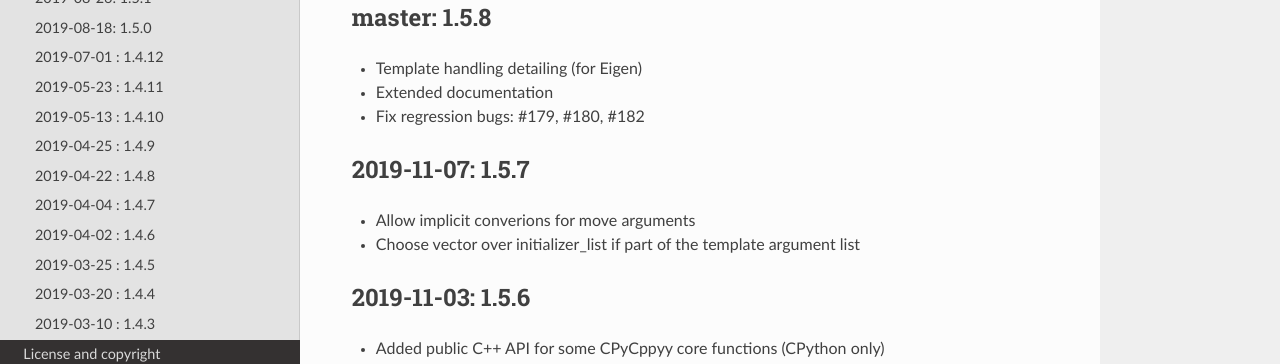
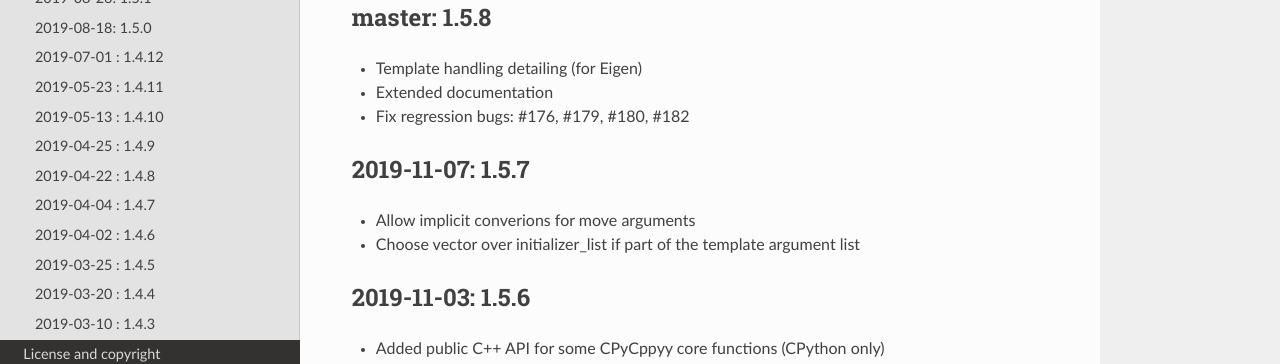
Before and after one commit to wlav/cppyy, a Sphinx documentation site: the page built from doc/source/changelog.rst, in a window 1280 px wide and 900 px high. Shown: the part 255-619 px from the top of the window. Built offline with Sphinx 7.4.7 and the Read the Docs theme 2.0.0, drawn with Linux system fonts in a browser that asks for light colours.

```diff
--- a/doc/source/changelog.rst
+++ b/doc/source/changelog.rst
@@ -15,7 +15,7 @@ master: 1.5.8
 
 * Template handling detailing (for Eigen)
 * Extended documentation
-* Fix regression bugs: #179, #180, #182
+* Fix regression bugs: #176, #179, #180, #182
 
 
 2019-11-07: 1.5.7
```
Also changed, not shown: 1 other file.
